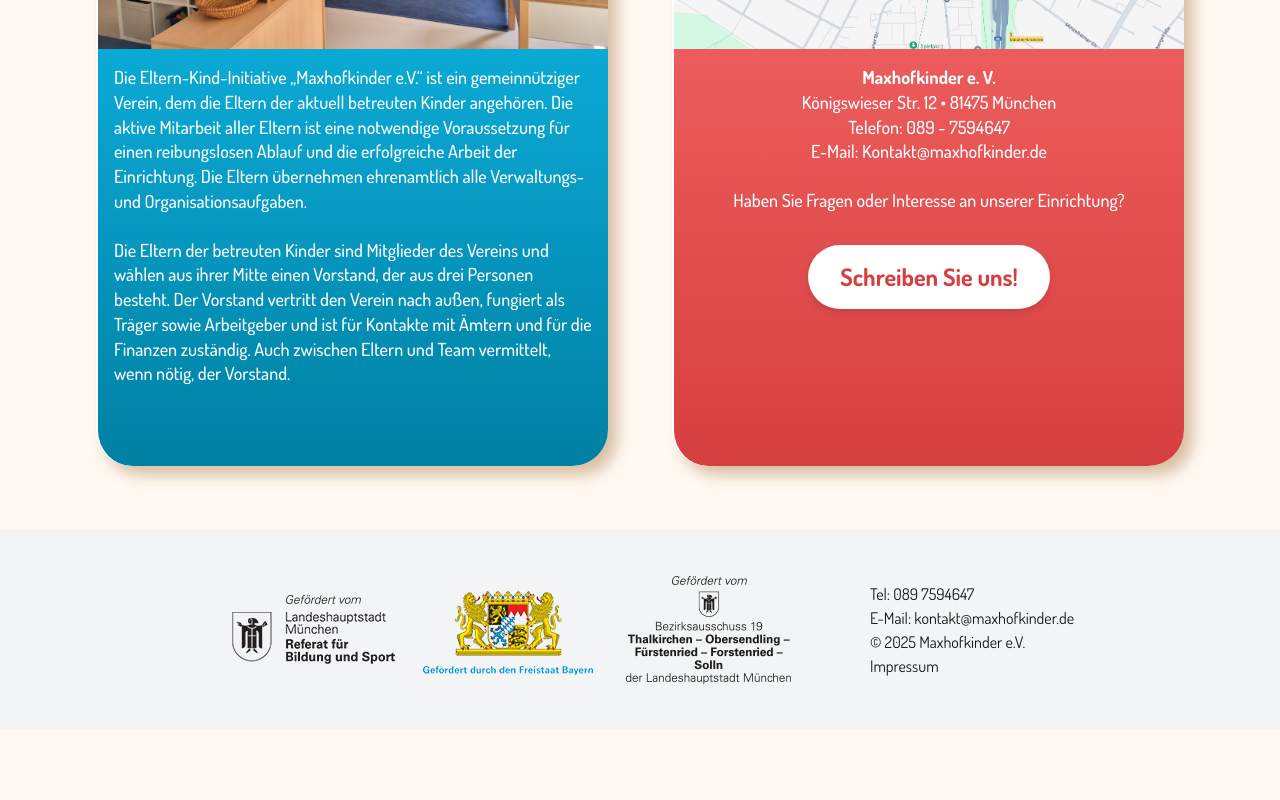
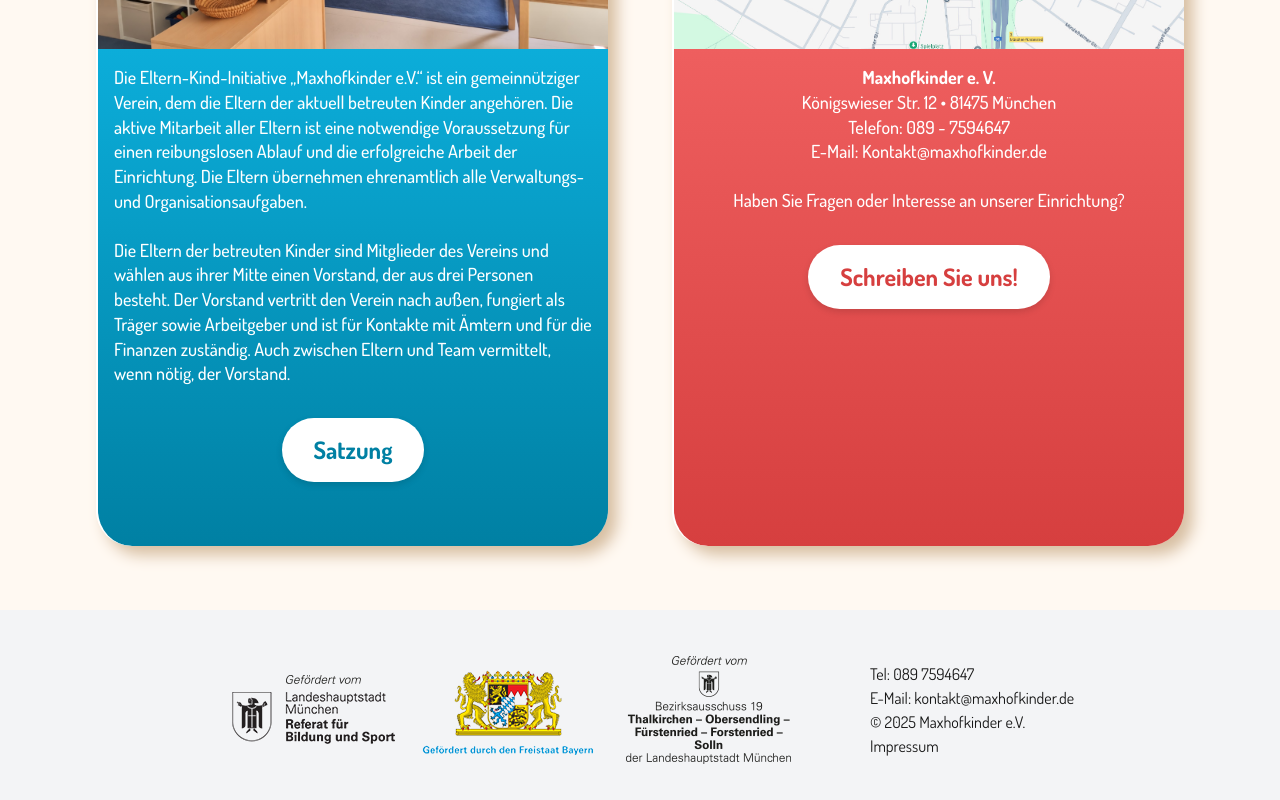
Before and after one commit to maxhofkinder/maxhofkinder.github.io, a Next.js app: page /about in a window 1280 px wide. Shown: the part 1265-2065 px from the top of the page. Before the commit the page ends 1995 px from the top, so only its background shows below. Built offline with nearby package versions, Linux system fonts and the light colour scheme.

Commit message:
Satzung hinzugefügt

```diff
--- a/src/app/about/page.tsx
+++ b/src/app/about/page.tsx
@@ -73,6 +73,7 @@ export default function About() {
           <p>Die Eltern-Kind-Initiative „Maxhofkinder e.V.“ ist ein gemeinnütziger Verein, dem die Eltern der aktuell betreuten Kinder angehören. Die aktive Mitarbeit aller Eltern ist eine notwendige Voraussetzung für einen reibungslosen Ablauf und die erfolgreiche Arbeit der Einrichtung. Die Eltern übernehmen ehrenamtlich alle Verwaltungs- und Organisationsaufgaben.</p>
           <p>Die Eltern der betreuten Kinder sind Mitglieder des Vereins und wählen aus ihrer Mitte einen Vorstand, der aus drei Personen besteht. Der Vorstand vertritt den Verein nach außen, fungiert als Träger sowie Arbeitgeber und ist für Kontakte mit Ämtern und für die Finanzen zuständig. Auch zwischen Eltern und Team vermittelt, wenn nötig, der Vorstand.</p>
         </div>
+        <h4 className="text-2xl font-bold bg-white w-fit mx-auto rounded-full py-4 px-8 drop-shadow-md mt-4"><a href="docs/Maxhofkinder_ev_Satzung_2023.pdf" target="_blank">Satzung</a></h4>
       </div>
 
       {/* ---- KONTAKT ---- */}
```
Also changed, not shown: 1 other file (tests, documents, lock files or other folders).
